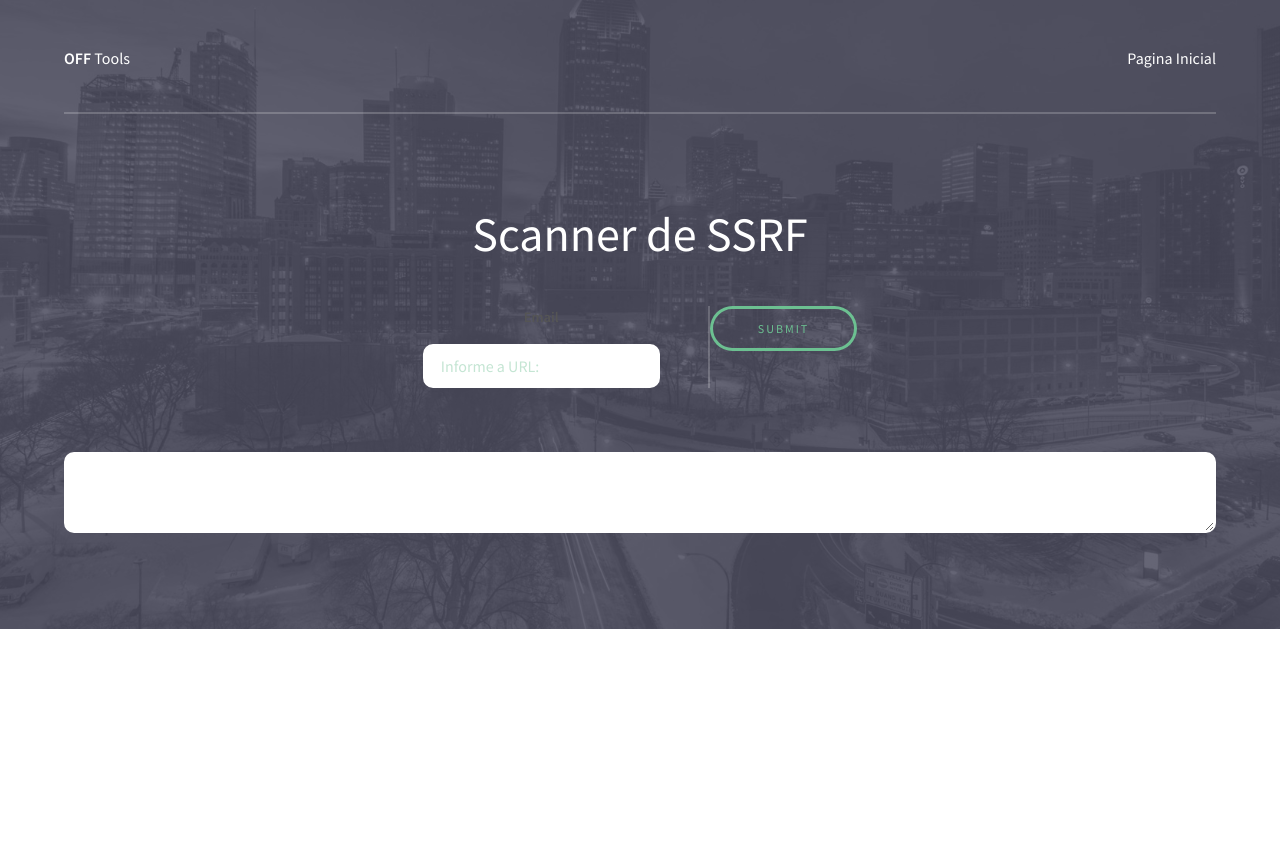
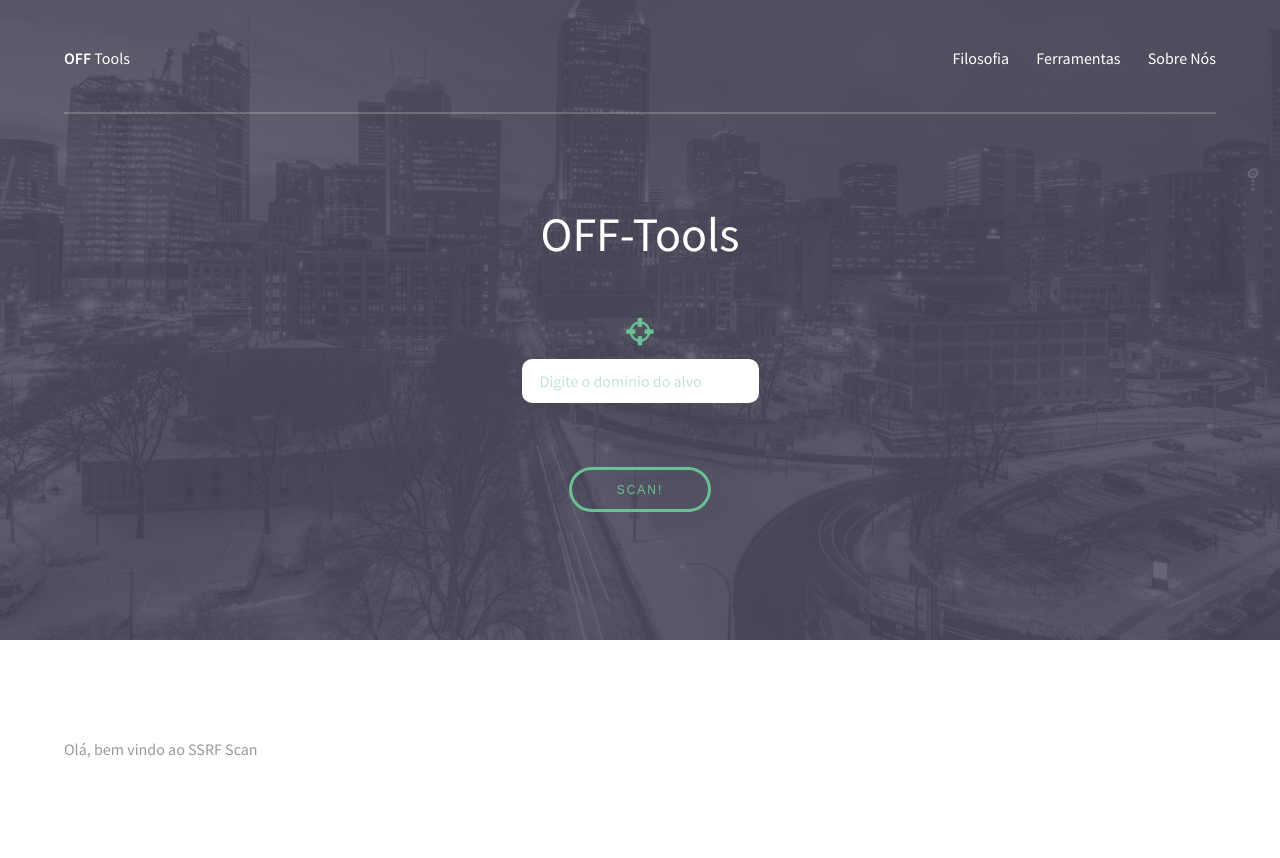
Before and after one commit to Off-Tools/site-scan, a Django app: page /scanner/ in a window 1280 px wide. Before the commit the page ends 629 px from the top, so only its background shows below. Run offline with Django 3.2, Linux system fonts and the light colour scheme; some libraries are stand-ins or nearby versions.

Commit message:
template scan

```diff
--- a/engine_scanner/engine.py
+++ b/engine_scanner/engine.py
@@ -24,4 +24,4 @@ class Engine:
 
 if __name__ == "__main__":
     engine = Engine('https://gatefy.com')
-    engine.crawler()
+    print(engine.get_urls())
--- a/off_tools_project/urls.py
+++ b/off_tools_project/urls.py
@@ -15,11 +15,12 @@ Including another URLconf
 """
 from django.contrib import admin
 from django.urls import path
-from public_site.views import home, scanner
+from public_site.views import home, scanner, scanning
 
 urlpatterns = [
     path('admin/', admin.site.urls),
     path('home/', home, name='home'),
     path('', home, name='home'),
     path('scanner/', scanner, name='scanner'),
+    path('scanning/', scanning, name='scanning')
 ]
--- a/public_site/views.py
+++ b/public_site/views.py
@@ -1,5 +1,5 @@
 from django.shortcuts import render, redirect
-
+from engine_scanner.engine import Engine
 # Create your views here.
 
 def home(request, template_name="index.html"):
@@ -13,5 +13,14 @@ def home(request, template_name="index.html"):
 
     return render(request, template_name)
 
-def scanner(request, template_name="scanner.html"):
-    return render(request, template_name)
+def scanner(request, template_name="scanner2.html"):
+    teste = "Olá, bem vindo ao SSRF Scan"
+    return render(request, "scanner2.html", {'mensagem': teste})
+
+
+def scanning(request):
+    if request.method == "POST":
+        engine = Engine(str(request.POST['domino_alvo']))
+        urls = engine.get_urls()
+        print(type(urls))
+        return render(request, "scanner2.html", {'urls': urls})
--- a/templates/scanner.html
+++ b/templates/scanner.html
@@ -1,10 +1,11 @@
 <!DOCTYPE html>
 {% load static %}
-<html lang="en">
+<html>
 <head>
     <meta charset="UTF-8">
     <meta name="viewport" content="width=device-width, initial-scale=1" />
     <link rel="stylesheet" href="{% static 'assets/css/main.css' %}" />
+    <link rel="stylesheet" data-href-template="https://stackpath.bootstrapcdn.com/bootstrap/4.5.2/css/bootstrap.min.css">
     <title>SSRF Scanner</title>
 </head>
 <body>
@@ -25,21 +26,20 @@
                 <h1>Scanner de SSRF</h1>
             </header>
 
-					<div class="flex ">
+            <div class="flex row">
 
                 <div class="field half first">
-							<label for="url">Email</label>
-							<input name="url" id="url" type="text" placeholder="Informe a URL:">
+                    <input class="form-control" name="url" id="url" type="text" placeholder="Informe a URL:">
                 </div>
+                <div class="field half">
                     <a href="#" class="button">Submit</a>
-
+                </div>
             </div>
             <footer>
                 <textarea></textarea>
             </footer>
         </div>
     </section>
-
 <script src="{% static 'assets/js/jquery.min.js' %}"></script>
 <script src="{% static 'assets/js/skel.min.js' %}"></script>
 <script src="{% static 'assets/js/util.js' %}"></script>
--- /dev/null
+++ b/templates/scanner2.html
@@ -0,0 +1,87 @@
+<!DOCTYPE html>
+{% load static %}
+<html lang="en">
+<head>
+  <meta charset="UTF-8">
+    <link rel="stylesheet" data-href-template="https://stackpath.bootstrapcdn.com/bootstrap/4.5.2/css/bootstrap.min.css">
+    <link rel="stylesheet" href="{% static 'assets/css/main.css' %}" />
+  <title>Title</title>
+</head>
+<body>
+<!-- Header -->
+			<header id="header">
+				<div class="inner">
+					<a href="index.html" class="logo"><strong>OFF</strong> Tools</a>
+					<nav id="nav">
+						<a href="#filosofia">Filosofia</a>
+						<a href="{% url 'scanner' %}">Ferramentas</a>
+						<a href="#team">Sobre Nós</a>
+					</nav>
+					<a href="#navPanel" class="navPanelToggle"><span class="fa fa-bars"></span></a>
+				</div>
+			</header>
+
+		<!-- Banner -->
+			<section id="banner">
+				<div class="inner">
+					<header>
+						<h1>OFF-Tools</h1>
+					</header>
+                    <form action="{% url 'scanning' %}" method="post">
+                        {% csrf_token %}
+                        <div class="flex">
+
+                                <div class="">
+                                    <span class="icon fa-crosshairs"></span>
+                                    <input type="text" name="domino_alvo" class="form-control" placeholder="Digite o dominio do alvo">
+                                </div>
+                        </div>
+
+                        <footer>
+                            <p>
+                                <button type="submit" class="button btn btn-primary">Scan!</button>
+                            </p>
+                        </footer>
+                    </form>
+				</div>
+			</section>
+
+
+		<!-- Three -->
+		<a name="team"></a>
+			<section id="three" class="wrapper align-center">
+				<div class="inner">
+					<div class="flex flex-2">
+                        {% if urls %}
+						<article>
+							<div class="image round">
+								<img src="{% static 'images/pic02.jpg'%}" alt="Pic 02" />
+							</div>
+							<header>
+								<h3>URLs</h3>
+                                <h6>Urls encontradas como link na pagina da URL alvo:</h6>
+							</header>
+							<table class="table">
+                              <thead>
+                                <tr>
+                                  <th scope="col">URL</th>
+                                  <th scope="col">SSRF</th>
+                                </tr>
+                              </thead>
+                              <tbody>
+                              {% for url in urls %}
+                                <tr>
+                                  <td>{{ url }}</td>
+                                  <td></td>
+                                </tr>
+                              {% endfor %}
+                              </tbody>
+                            </table>
+						</article>
+                    {% endif %}
+                        {{ mensagem }}
+					</div>
+				</div>
+			</section>
+</body>
+</html>
```
Lines whose indentation alone changed are shown as unchanged.
